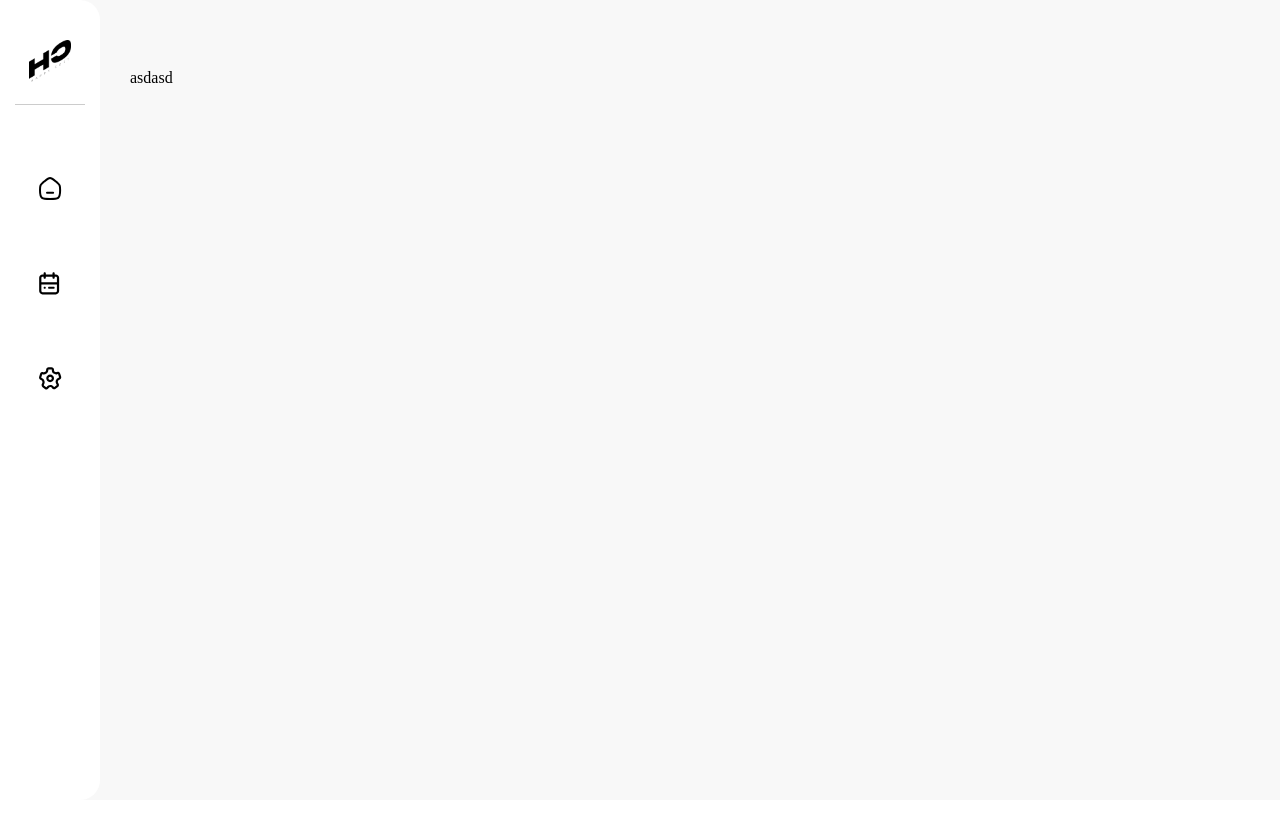
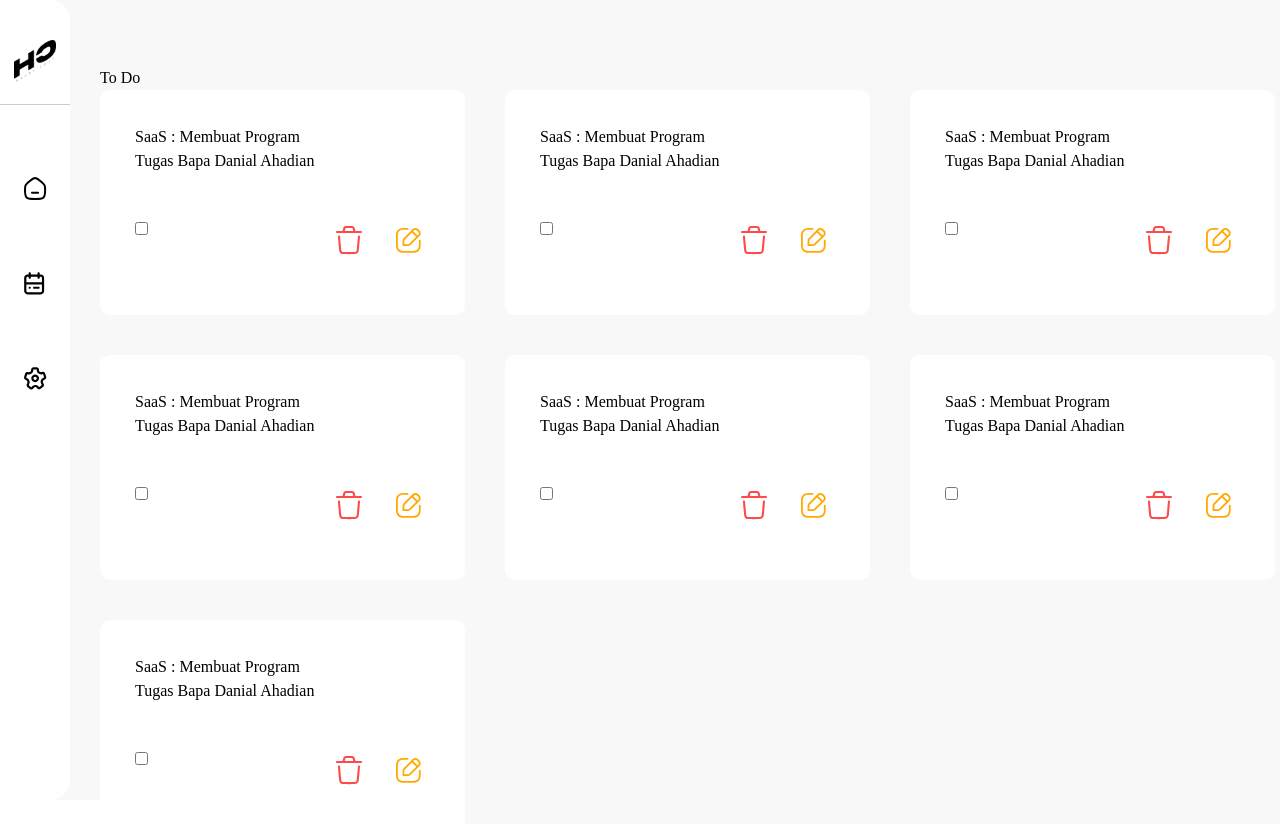
Before and after one commit to AlvaJufinto/HappyTask, a React (Create React App) app: page / in a window 1280 px wide. Shown: the top 824 px of the page. Before the commit the page ends 800 px from the top, so only its background shows below. Built offline with nearby package versions, Linux system fonts and the light colour scheme.

Commit message:
ADD: Items Container

```diff
--- a/src/App.tsx
+++ b/src/App.tsx
@@ -2,6 +2,9 @@ import { createBrowserRouter } from "react-router-dom";
 
 import SideBar from "./components/organisms/Sidebar";
 import GlobalContainer from "./components/templates/GlobalContainer";
+import ItemsContainer from "./components/templates/ItemsContainer";
+
+import { TextType } from "./components/atoms/Text";
 
 export const router = createBrowserRouter([
   {
@@ -13,7 +16,7 @@ export const router = createBrowserRouter([
 function App() {
   return (
     <GlobalContainer sidebar={<SideBar />}>
-      asdasd
+      <ItemsContainer title="Todo" />
     </GlobalContainer>
   );
 }
--- a/src/components/organisms/TodoCard.tsx
+++ b/src/components/organisms/TodoCard.tsx
@@ -1 +1,32 @@
-// @ts-ignore-file
+import { FC } from 'react';
+
+import Text from "./../atoms/Text";
+import Checkbox from "./..//atoms/Checkbox";
+import ButtonIcon from "./../molecules/ButtonIcon"
+
+import { TextType } from "./../atoms/Text";
+import { ButtonIconType } from "./../molecules/ButtonIcon";
+
+import TrashIcon from "./../../assets/icon/trash-icon.svg";
+import EditIcon from "./../../assets/icon/edit-icon.svg";
+
+
+const TodoCard: FC   = () => {
+    return (
+        <div className="flex flex-col bg-white rounded-[10px] p-[35px] gap-[45px] min-w-[365px] min-h-[225px]">
+            <div>
+                <Text text="SaaS : Membuat Program" textType={TextType.Title} />
+                <Text text="Tugas Bapa Danial Ahadian" textType={TextType.Small} />
+            </div>
+            <div className="flex justify-between">
+                <Checkbox />
+                <div className="flex gap-[15px]">
+                    <ButtonIcon buttonIconSrc={TrashIcon} buttonIconType={ButtonIconType.Custom} />
+                    <ButtonIcon buttonIconSrc={EditIcon} buttonIconType={ButtonIconType.Custom} />
+                </div>
+            </div>
+        </div>
+    );
+}
+
+export default TodoCard;
--- /dev/null
+++ b/src/components/templates/ItemsContainer.tsx
@@ -0,0 +1,30 @@
+import { FC, ReactNode } from 'react';
+
+import Text from '../atoms/Text';
+import TodoCard from "../organisms/TodoCard";
+
+import { TextType } from "../atoms/Text";
+
+interface IState {
+    title?: string;
+}
+
+const TodoContainer: FC<IState> = () => {
+    return (
+        <div className='TodoContainer bg-grey-default mb-[10px]'>
+            <Text text="To Do" textType={TextType.Title} />
+            <div className='flex gap-[40px] flex-wrap'>
+                <TodoCard />
+                <TodoCard />
+                <TodoCard />
+                <TodoCard />
+                <TodoCard />
+                <TodoCard />
+                <TodoCard />
+
+            </div>
+        </div>
+    );
+}
+
+export default TodoContainer;
--- a/src/components/templates/TodoContainer.tsx
+++ /dev/null
@@ -1 +0,0 @@
-// @ts-ignore-file
--- a/src/index.css
+++ b/src/index.css
@@ -1,6 +1,8 @@
 @config "./../tailwind.config.js";
 
+/* Fixing tailwind preflight bug  */
 @import url("https://unpkg.com/tailwindcss@3.1.4/src/css/preflight.css");
+
 /* Import font */
 @import url('https://fonts.googleapis.com/css2?family=DM+Sans:ital,wght@0,400;0,500;0,700;1,400;1,500;1,700&display=swap');
 
```
